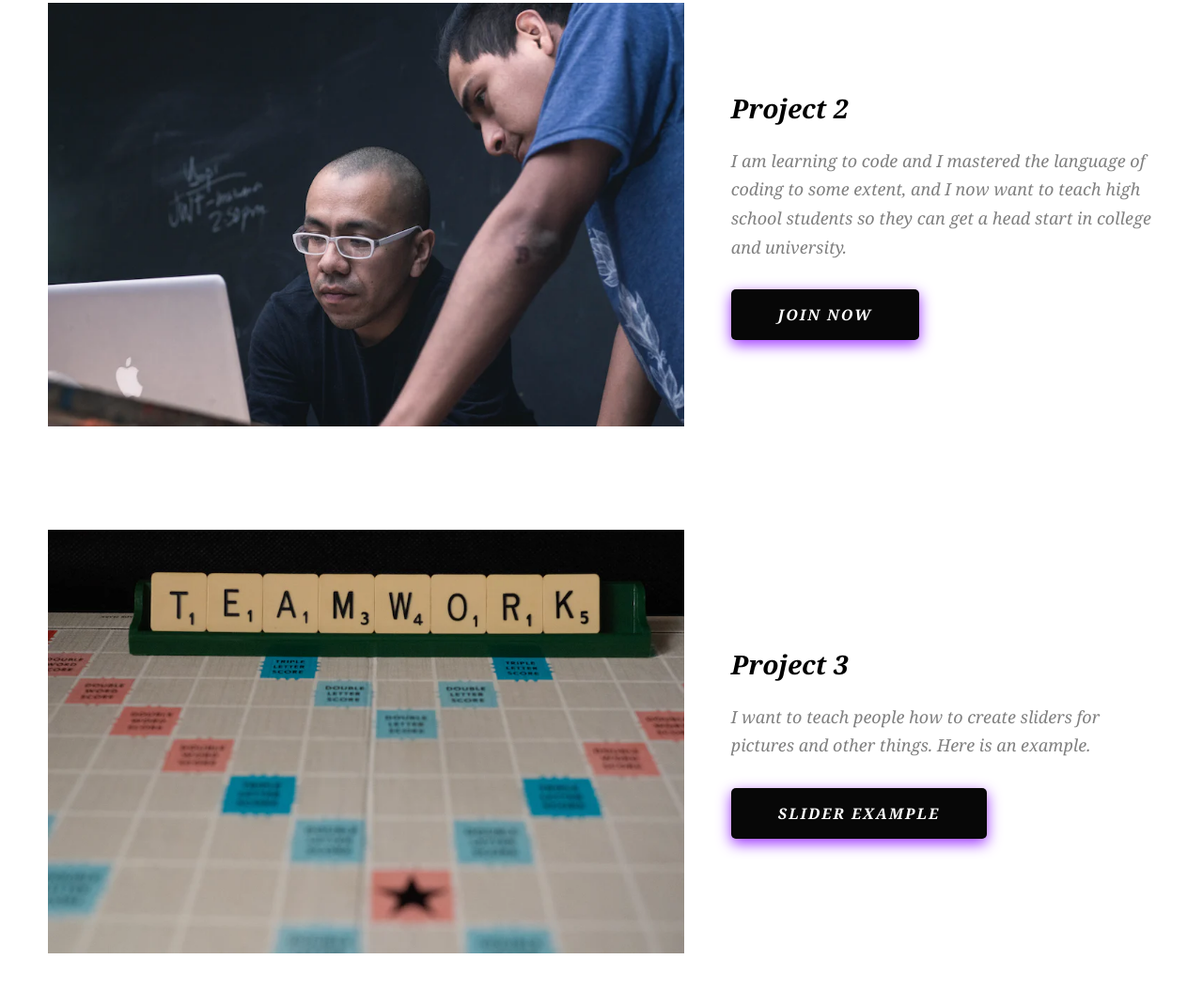
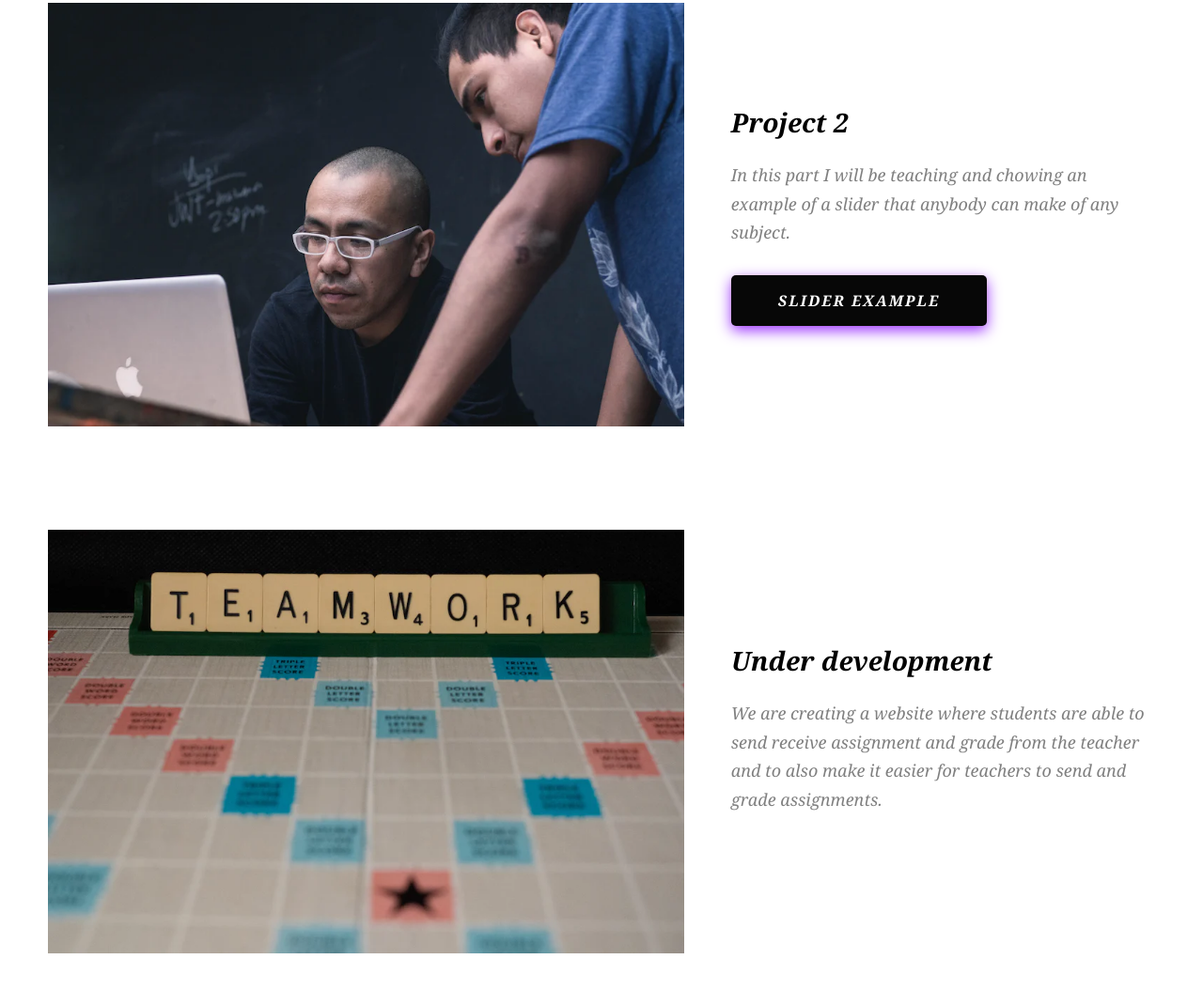
Before and after one commit to andelking/prototype_web, a plain HTML site: page index.html in a window 1280 px wide. Shown: the part 3285-4339 px from the top of the page at 94% size. Drawn offline with Linux system fonts and the light colour scheme.

Commit message:
Update index.html

```diff
--- a/index.html
+++ b/index.html
@@ -255,14 +255,14 @@
             <div class="projects__row-content">
               <h3 class="projects__row-content-title">Project 2</h3>
               <p class="projects__row-content-desc">
-                I am learning to code and I mastered the language of coding to some extent, and I now want to teach high school students
-                so they can get a head start in college and university.
+                In this part I will be teaching and chowing an example
+                of a slider that anybody can make of any subject.
               </p>
-              <a
-                href="./project-2.html"
+             <a
+                href="https://andelking.github.io/life_slider/"
                 class="btn btn--med btn--theme dynamicBgClr"
                 target="_blank"
-                >join now</a
+                >slider example</a
               >
             </div>
           </div>
@@ -276,16 +276,12 @@
               />
             </div>
             <div class="projects__row-content">
-              <h3 class="projects__row-content-title">Project 3</h3>
+              <h3 class="projects__row-content-title">Under development</h3>
               <p class="projects__row-content-desc">
-               I want to teach people how to create sliders for pictures and other things. Here is an example.
+               We are creating a website where students are able to send
+                receive assignment and grade from the teacher and to also make it
+                easier for teachers to send and grade assignments.
               </p>
-              <a
-                href="https://andelking.github.io/life_slider/"
-                class="btn btn--med btn--theme dynamicBgClr"
-                target="_blank"
-                >slider example</a
-              >
             </div>
           </div>
         </div>
```
